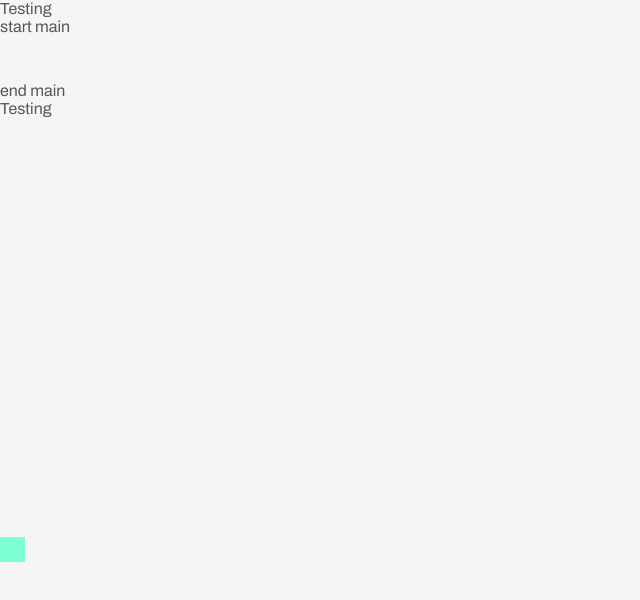
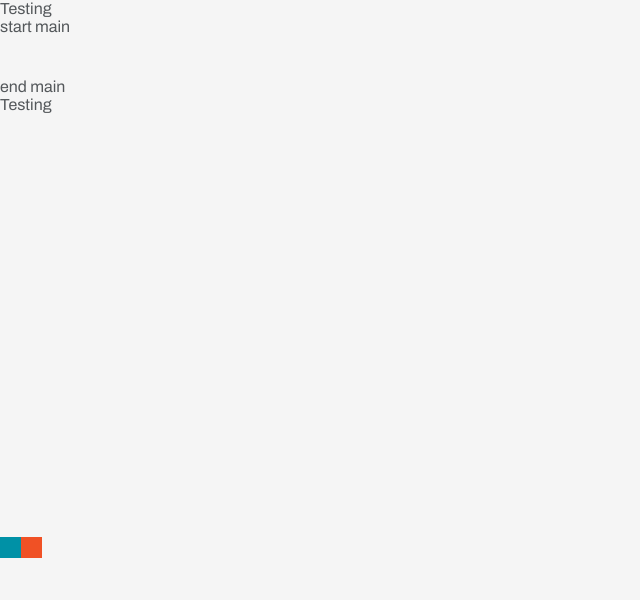
Before and after one commit to Apiary-Arqlite/arqlite, a React (Create React App) app: page / in a window 1280 px wide. Shown: the top 600 px of the page, without its empty margins (0-640 px from the left). Built offline with nearby package versions, Linux system fonts and the light colour scheme.

Commit message:
added variants
littleCube is a variant that defines the basic "cube move down" animation
also put the cubes in a flexbox
also made classes (ie box-orange) for each box color

```diff
--- a/src/Animation/Box1.css
+++ b/src/Animation/Box1.css
@@ -1,9 +1,28 @@
 .box-container {
 padding-bottom: 20px;
+display:flex; /*causes little cubes to be side by side instead of on top of each other*/
 }
 
-.box {
-width:25px;
-height:25px;
-background-color: aquamarine;
+.box-blue {
+width:21px;
+height:21px;
+background-color:#0091A6;
 }
+
+.box-dark-gray {
+width:21px;
+height:21px;
+background-color:#54585B;
+}
+
+.box-light-gray {
+width:21px;
+height:21px;
+background-color:#8F999A;
+}
+
+.box-orange {
+width:21px;
+height:21px;
+background-color:#F05125;
+}
--- a/src/Animation/Box1.jsx
+++ b/src/Animation/Box1.jsx
@@ -2,12 +2,21 @@ import React from 'react'
 import {motion} from "framer-motion"
 
 export default function Box1() {
+
+    const littleCube = {
+        start: { opacity: 0 },
+        end: { y: 500, opacity: 1 },
+      }
+
 return(
     <div className="box-container">
-        <motion.div className="box"
+        <motion.div className="box-blue"
         initial ={{opacity: 0}}
         animate={{ y: 500, opacity: 1 }}
         transition={{ duration: 2 }}>
+
+        </motion.div>
+        <motion.div className="box-orange" initial="start" animate="end" variants={littleCube}>
 
         </motion.div>
 
```
